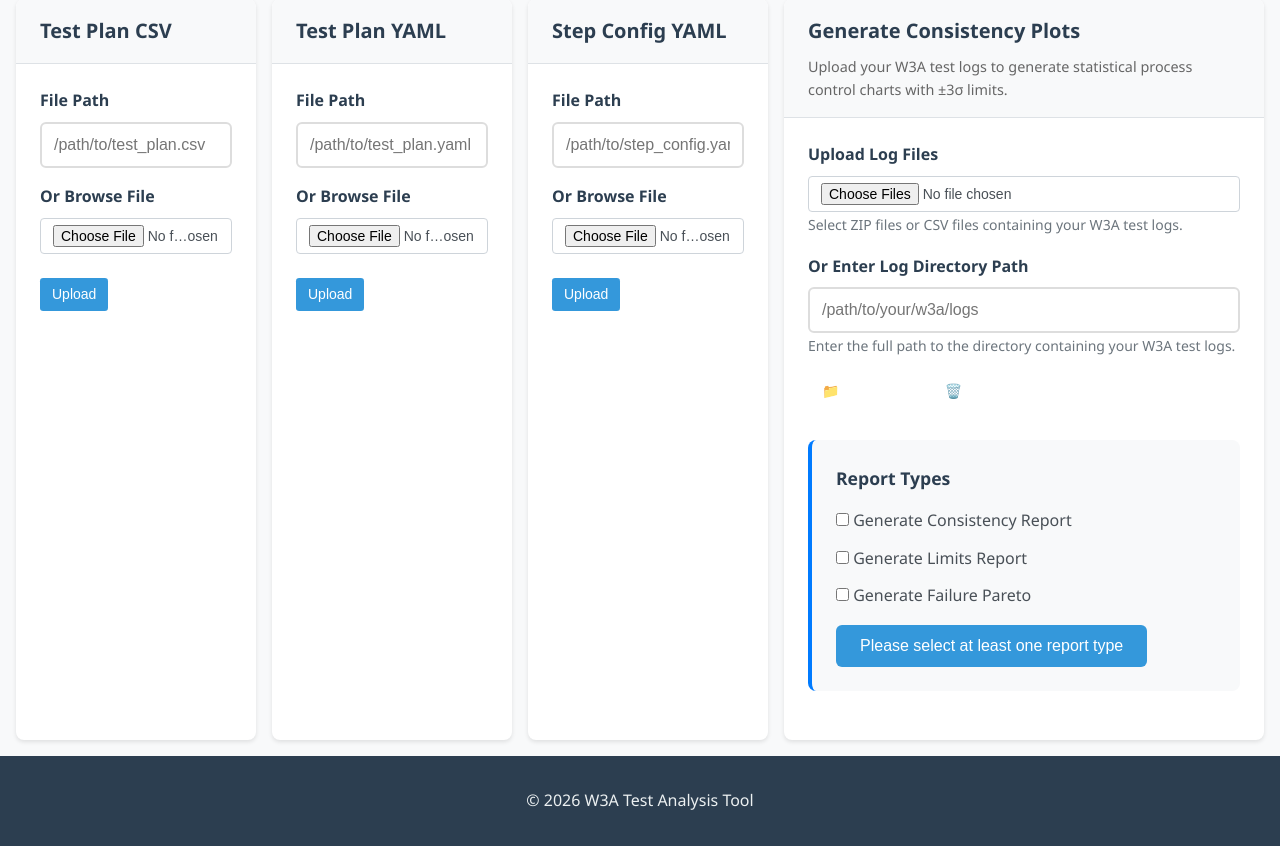
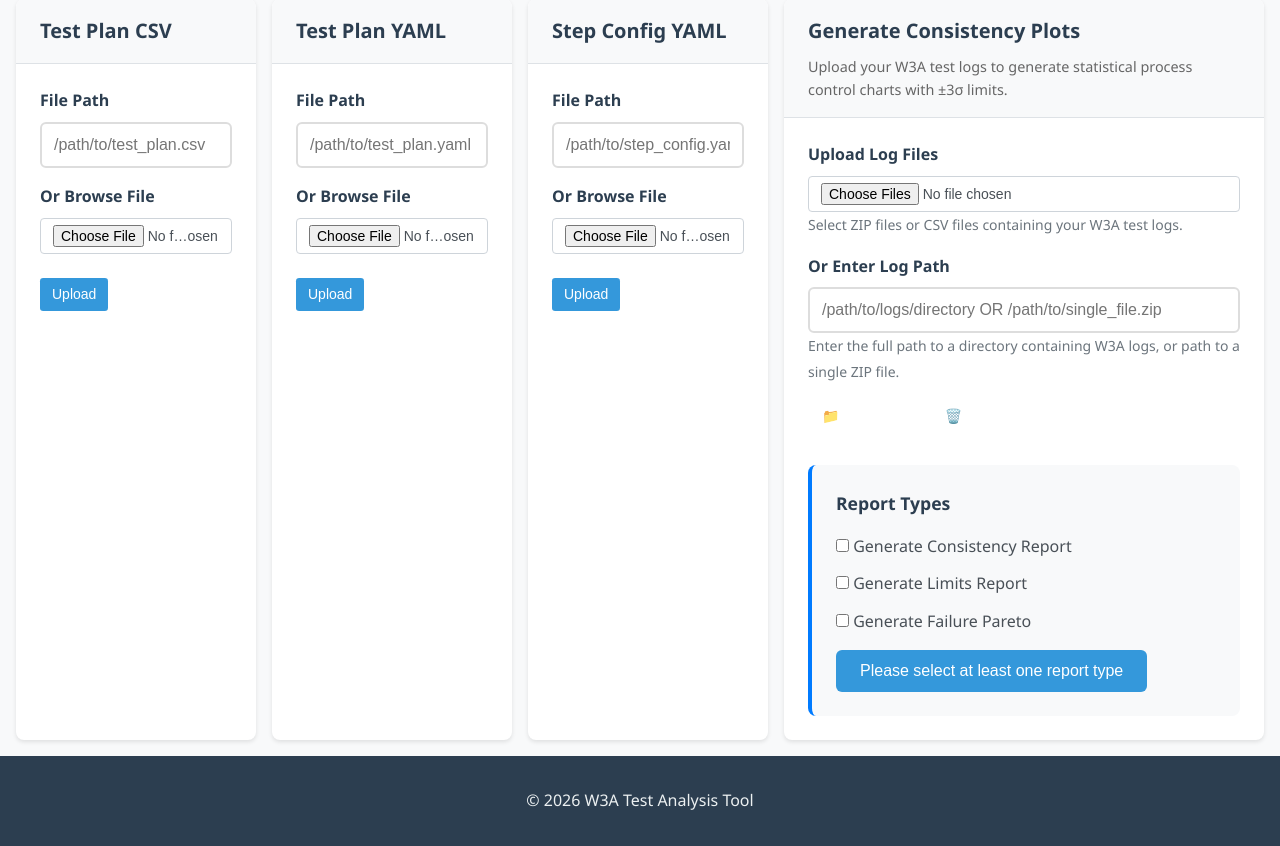
Before and after one commit to zachatblock/mte-consistency-analyzer, a Flask app: page / in a window 1280 px wide. Shown: the part 87-933 px from the top of the page. Run offline with Flask 3, Linux system fonts and the light colour scheme.

Commit message:
Fix backend to handle both ZIP files and directories
- Update analyze_failures route to accept single ZIP files or directories
- Add proper validation for _F.zip files (failed logs)
- Update UI text to clarify that both directories and files are supported
- Better error messages for invalid file types
- Now supports: /path/to/directory OR /path/to/single_file.zip

```diff
--- a/routes/consistency.py
+++ b/routes/consistency.py
@@ -689,15 +689,28 @@ def analyze_failures():
     """Analyze failed logs and generate Pareto charts."""
     try:
         data = request.get_json()
-        log_directory = data.get('log_directory', '').strip()
+        log_path = data.get('log_directory', '').strip()
 
-        if not log_directory or not os.path.exists(log_directory):
-            return jsonify({'error': 'Invalid log directory path'}), 400
+        if not log_path or not os.path.exists(log_path):
+            return jsonify({'error': 'Invalid log directory or file path'}), 400
 
-        # Find failed logs
-        failed_files = find_failed_logs(log_directory)
+        # Handle both single ZIP file and directory
+        failed_files = []
+
+        if os.path.isfile(log_path) and log_path.endswith('.zip'):
+            # Single ZIP file provided
+            if '_F.zip' in log_path:
+                failed_files = [log_path]
+            else:
+                return jsonify({'error': 'ZIP file must be a failed log (should contain _F.zip)'}), 400
+        elif os.path.isdir(log_path):
+            # Directory provided - find all failed logs
+            failed_files = find_failed_logs(log_path)
+        else:
+            return jsonify({'error': 'Path must be either a directory or a ZIP file'}), 400
+
         if not failed_files:
-            return jsonify({'error': 'No failed log files (_F.zip) found in directory'}), 400
+            return jsonify({'error': 'No failed log files (_F.zip) found'}), 400
 
         # Create output directory
         timestamp = datetime.now().strftime('%Y%m%d_%H%M%S')
--- a/templates/consistency/index.html
+++ b/templates/consistency/index.html
@@ -156,13 +156,13 @@
                 </div>
 
                 <div class="form-group">
-                    <label for="log_directory_path">Or Enter Log Directory Path</label>
+                    <label for="log_directory_path">Or Enter Log Path</label>
                     <input type="text"
                            class="form-control"
                            id="log_directory_path"
-                           placeholder="/path/to/your/w3a/logs">
+                           placeholder="/path/to/logs/directory OR /path/to/single_file.zip">
                     <small class="form-text text-muted">
-                        Enter the full path to the directory containing your W3A test logs.
+                        Enter the full path to a directory containing W3A logs, or path to a single ZIP file.
                     </small>
                 </div>
 
```
